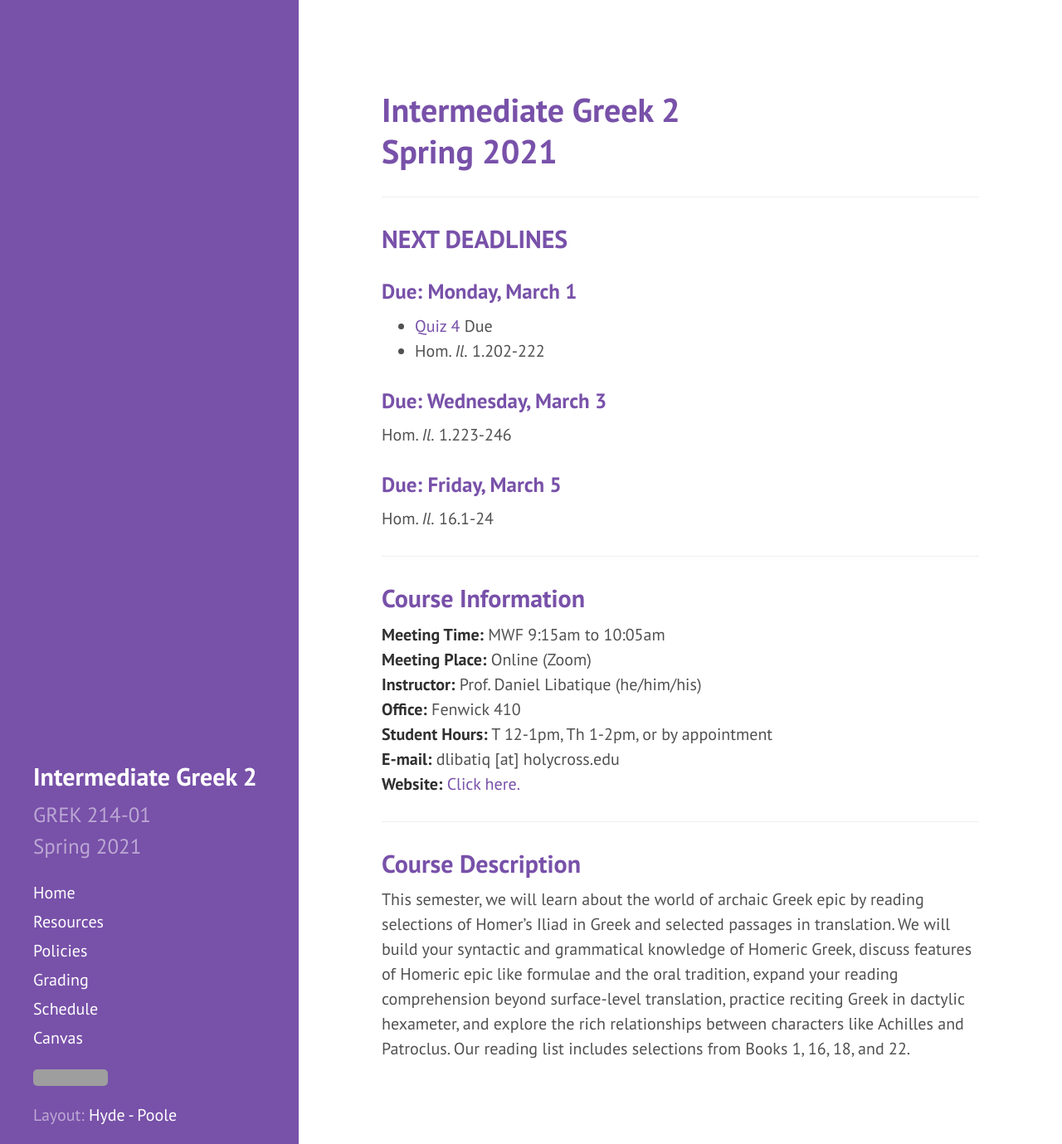
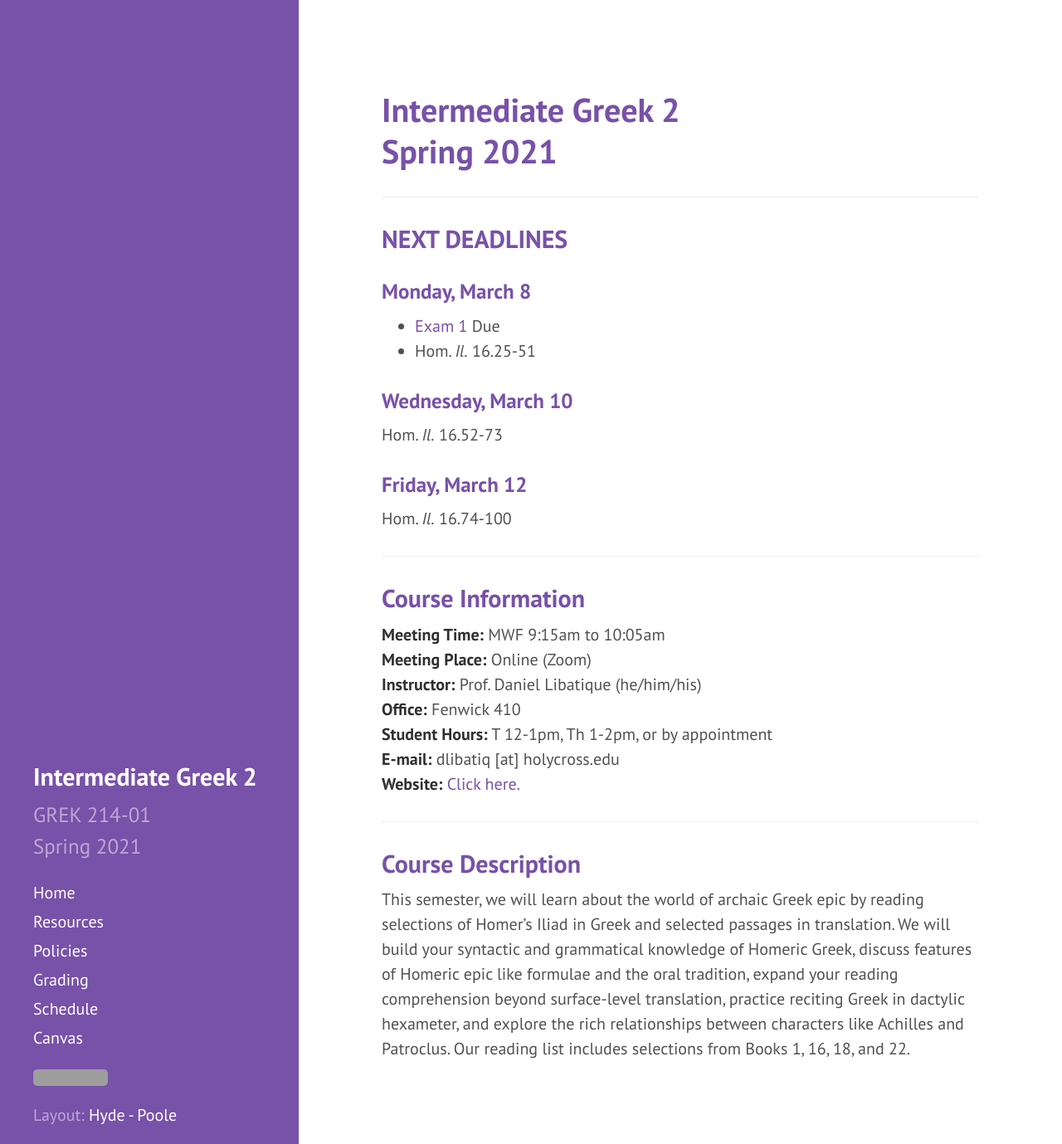
Before and after one commit to DLibatique/GREK214-S21, a Jekyll site: the page built from _pages/index.md, in a window 1280 px wide and 1379 px high. Shown: the whole window at 83% size. Built offline with Jekyll 4.4.1, drawn with Linux system fonts in a browser that asks for light colours; grey boxes are pictures that could not be loaded.

Commit message:
updated homepage

```diff
--- a/_pages/index.md
+++ b/_pages/index.md
@@ -10,15 +10,15 @@ permalink: /
 
 ## NEXT DEADLINES
 
-### Due: Monday, March 1
-* [Quiz 4](https://hc.instructure.com/courses/2941/assignments/31057) Due
-* Hom. *Il.* 1.202-222
+### Monday, March 8
+* [Exam 1](https://hc.instructure.com/courses/2941/assignments/31048) Due
+* Hom. *Il.* 16.25-51
 
-### Due: Wednesday, March 3
-Hom. *Il.* 1.223-246
+### Wednesday, March 10
+Hom. *Il.* 16.52-73
 
-### Due: Friday, March 5
-Hom. *Il.* 16.1-24
+### Friday, March 12
+Hom. *Il.* 16.74-100
 
 ***
 
```
